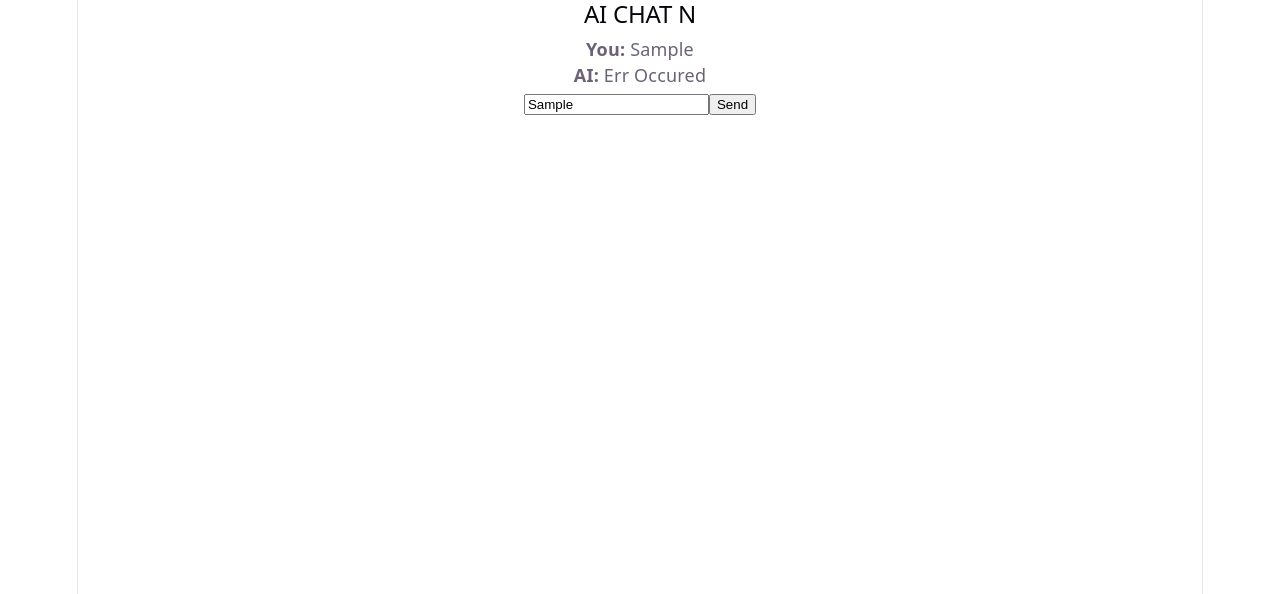
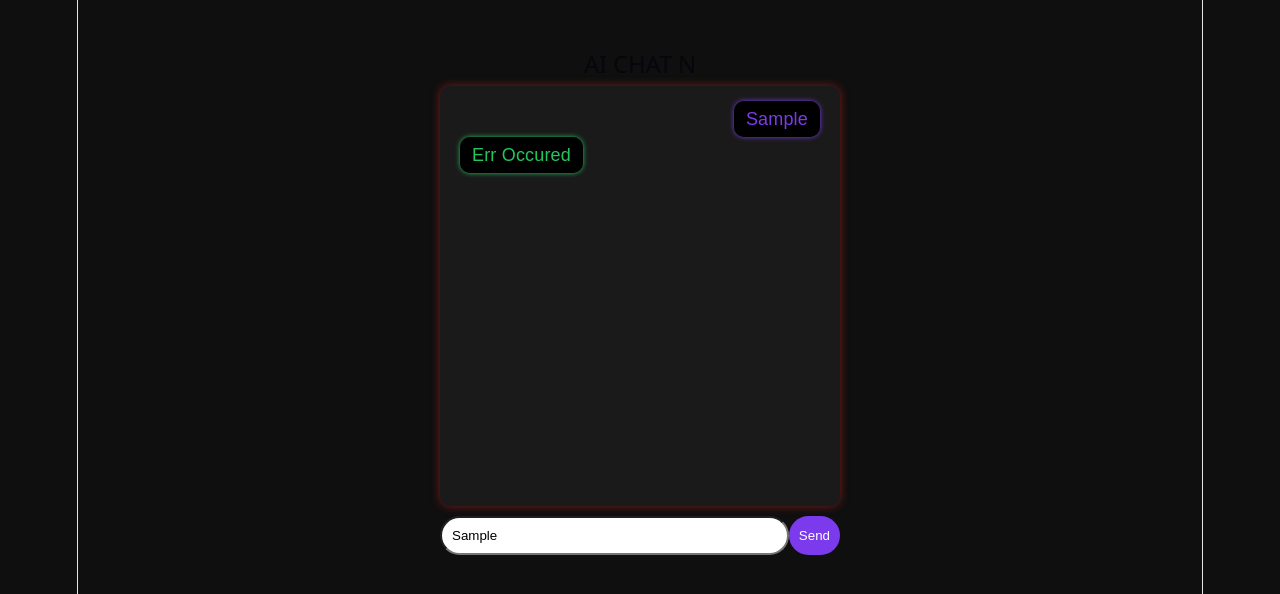
Before and after one commit to Konarkpreserve/learning-sprint, a React (Vite) app in the folder frontend-react/: page / in a window 1280 px wide. Both pictures are taken after typing "Sample" into the empty fields and a click on the button "Send". Shown: the top 594 px of the page. Built offline with nearby package versions, Linux system fonts and the light colour scheme; no server answers.

Commit message:
day11 Style added

```diff
--- a/frontend-react/src/App.css
+++ b/frontend-react/src/App.css
@@ -1,4 +1,4 @@
-.counter {
+/* .counter {
   font-size: 16px;
   padding: 5px 10px;
   border-radius: 5px;
@@ -181,4 +181,71 @@
     right: 0;
     border-right-color: var(--border);
   }
+} */
+
+body {
+  background-color: #0f0f0f;
+  color: white;
+  font-family: Arial, sans-serif;
 }
+
+.chat-container {
+  width: 400px;
+  margin: auto;
+  margin-top: 50px;
+}
+
+.chat-box {
+  background: #1a1a1a;
+  padding: 10px;
+  height: 400px;
+  overflow-y: auto;
+  border-radius: 10px;
+  box-shadow: 0 0 10px rgba(185, 35, 35, 0.615);
+}
+
+.user {
+  text-align: right;
+  margin: 10px;
+}
+
+.user span {
+  background: black;
+  color: #7c3aed;
+  padding: 8px 12px;
+  border-radius: 10px;
+  box-shadow: 0 0 5px #7c3aed;
+}
+
+.ai {
+  text-align: left;
+  margin: 10px;
+}
+
+.ai span {
+  background: black;
+  color: #22c55e;
+  padding: 8px 12px;
+  border-radius: 10px;
+  box-shadow: 0 0 5px #22c55e;
+}
+
+.input-box {
+  margin-top: 10px;
+  display: flex;
+}
+
+input {
+  flex: 1;
+  padding: 10px;
+  border-radius: 30px;
+}
+
+button {
+  padding: 10px;
+  background: #7c3aed;
+  color: white;
+  border: none;
+  cursor: pointer;
+  border-radius: 30px;
+}
--- a/frontend-react/src/App.jsx
+++ b/frontend-react/src/App.jsx
@@ -1,3 +1,4 @@
+import "./App.css";
 import { useState } from "react";
 
 function App() {
@@ -12,6 +13,11 @@ function App() {
 
     const newMessages=[...messages, {role: "user", text: message}];
     setMessages(newMessages)
+
+    setMessages([
+      ...newMessages,
+      {role:"ai", text: "Thinking...."}
+    ]);
 
     try{
       let res = await fetch(`http://127.0.0.1:8000/ask?q=${encodeURIComponent(message)}`);
@@ -39,23 +45,27 @@ function App() {
   }
 
   return (
-    <div>
+    <div className="chat-container">
       <h2>AI CHAT N</h2>
 
-    <div>
+    <div className="chat-box">
       {messages.map((msg, index) => (
-        <p key={index}>
-          <b>{msg.role === "user" ? "You" : "AI"}:</b> {msg.text}
-        </p>
+        <div key={index} className={msg.role === "user" ? "user" : "ai"} >
+           <span>{msg.text}</span>
+        </div>
       ))}
     </div>
 
-      <input
-      value={message}
-      onChange={(e) => setmessage(e.target.value)}
-      placeholder="Type Something...." />
+    <div className="input-box">
+       <input
+       value={message}
+       onChange={(e) => setmessage(e.target.value)}
+       placeholder="Type Your Thoughts..."
+       />
 
       <button onClick={askAI}>Send</button>
+
+      </div>
 
       {/* <p><b>AI:</b> {response}</p>  */}
     </div>
```
